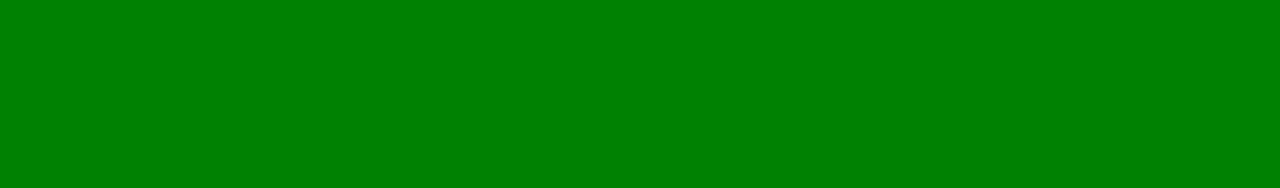
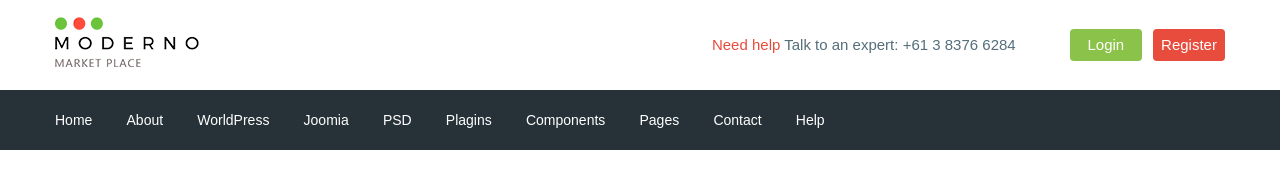
Before and after one commit to batalovmv/work_moderno, a website: page app/index.html in a window 1280 px wide. Drawn offline with nearby package versions, Linux system fonts and the light colour scheme; files that its build step writes are made by us from their sources.

Commit message:
added header

```diff
--- a/app/index.html
+++ b/app/index.html
@@ -7,12 +7,65 @@
     <title>Document</title>
     <link rel="stylesheet" href="css/libs.min.css">
     <link rel="stylesheet" href="css/style.min.css">
+
+
+
+    <script src="https://ajax.googleapis.com/ajax/libs/jquery/3.4.1/jquery.min.js"></script>
+    <script src="js/libs.min.js"></script>
+    <script src="js/main.min.js"></script>
 </head>
 
 <body>
-    <script src="https://ajax.googleapis.com/ajax/libs/jquery/3.4.1/jquery.min.js"></script>
-    <script src="js/libs.min.js"></script>
-    <script src="js/main.min.js"></script>
+    <header class='header'>
+        <div class="header__top">
+            <div class="container">
+                <div class="header__top-inner">
+                    <div class="header__logo">
+                        <a href="#">
+                            <img src="images/logo.png" alt="">
+                        </a>
+                    </div>
+                    <div class="header__text">
+                        <a href="">
+                            <span>Need help</span>
+                        </a>
+                        Talk to an expert:
+                        <a href="tel:61383766284">
+                        +61 3 8376 6284
+                    </a>
+
+                    </div>
+                    <div class="header__box">
+                        <a class="basket" href=""></a>
+                        <a class="header__btn btn_login" href="">Login</a>
+                        <a class="header__btn btn_register" href="">Register</a>
+                    </div>
+                </div>
+            </div>
+        </div>
+        <div class="header__bottom">
+            <div class="container">
+                <nav class="menu">
+                    <ul class="menu__list">
+                        <li href="#"> <a href=""> Home</a></li>
+                        <li href="#"> <a href=""> About</a></li>
+                        <li href="#"> <a href=""> WorldPress</a></li>
+                        <li href="#"> <a href=""> Joomia</a></li>
+                        <li href="#"> <a href="">PSD</a> </li>
+                        <li href="#"> <a href=""> Plagins</a></li>
+                        <li href="#"> <a href=""> Components</a></li>
+                        <li href="#"> <a href="">Pages</a> </li>
+                        <li href="#"> <a href=""> Contact</a></li>
+                        <li href="#"> <a href=""> Help</a></li>
+                    </ul>
+                </nav>
+            </div>
+        </div>
+    </header>
+
+
+
+
 </body>
 
 </html>
--- /dev/null
+++ b/app/scss/_fonts.scss
@@ -0,0 +1,20 @@
+@font-face {
+    font-family: "Roboto-Regular", sans-serif;
+    src: url('../fonts/Roboto-Regular.woff2') format("woff2"), url('../fonts/Roboto-Regular.woff') format("woff");
+    font-weight: 400;
+    font-display: swap;
+}
+
+@font-face {
+    font-family: "Roboto-Medium", sans-serif;
+    src: url('../fonts/Roboto-Medium.woff2') format("woff2"), url('../fonts/Roboto-Medium.woff') format("woff");
+    font-weight: 400;
+    font-display: swap;
+}
+
+@font-face {
+    font-family: "Roboto-Bold", sans-serif;
+    src: url('../fonts/Roboto-Bold.woff2') format("woff2"), url('../fonts/Roboto-Bold.woff') format("woff");
+    font-weight: 400;
+    font-display: swap;
+}
--- /dev/null
+++ b/app/scss/_global.scss
@@ -0,0 +1,36 @@
+html {
+    box-sizing: border-box;
+}
+
+*,
+*::before,
+*::after {
+    box-sizing: inherit;
+}
+
+a {
+    display: inline-block;
+    text-decoration: none;
+    color: $text;
+}
+
+ul,
+li {
+    margin: 0;
+    padding: 0;
+    list-style: none;
+}
+
+body {
+    font-family: "Roboto-Regular", sans-serif;
+    font-weight: 400;
+    font-size: 15px;
+    line-height: 24px;
+    color: $text;
+}
+
+.container {
+    max-width: 1200px;
+    margin: 0 auto;
+    padding: 0 15px;
+}
--- /dev/null
+++ b/app/scss/_vars.scss
@@ -0,0 +1,4 @@
+$text: #546e7a;
+$red: #e74c3c;
+$green: #8bc34a;
+$bg: #263238;
--- a/app/scss/style.scss
+++ b/app/scss/style.scss
@@ -1,13 +1,58 @@
-html {
-    box-sizing: border-box;
+@import 'vars';
+@import 'global';
+@import 'fonts';
+.header__top-inner {
+    display: flex;
+    justify-content: space-between;
+    height: 90px;
+    align-items: center;
 }
 
-*,
-*::before,
-*::after {
-    box-sizing: inherit;
+.header__text {
+    margin-left: auto;
+    margin-right: 50px;
+    span {
+        color: $red;
+    }
 }
 
-body {
-    background-color: green;
+.btn_login {
+    padding: 4px;
+    width: 72px;
+    background-color: $green;
+    border-radius: 4px;
+    text-align: center;
+    color: #ffffff;
 }
+
+.btn_register {
+    background-color: $red;
+    padding: 4px;
+    width: 72px;
+    border-radius: 4px;
+    text-align: center;
+    color: #ffffff;
+    margin-left: 7px;
+}
+
+.header__bottom {
+    background-color: $bg;
+    .menu {
+        display: flex;
+        align-items: center;
+        height: 60px;
+    }
+}
+
+.menu__list {
+    li {
+        display: inline-block;
+        &+li {
+            margin-left: 30px;
+        }
+    }
+    a {
+        color: #fff;
+        font-size: 14px;
+    }
+}
--- a/gulpfile.js
+++ b/gulpfile.js
@@ -59,7 +59,7 @@ gulp.task('browser-sync', function() {
 });
 
 gulp.task('watch', function() {
-    gulp.watch('app/scss/style.scss', gulp.parallel('sass'));
+    gulp.watch('app/scss/*.scss', gulp.parallel('sass'));
     gulp.watch('app/*.html', gulp.parallel('html'));
     gulp.watch('app/js/*.js', gulp.parallel('sass'));
 });
```
Also changed, not shown: app/fonts/Roboto-Bold.woff (added), app/fonts/Roboto-Bold.woff2 (added), app/fonts/Roboto-Medium.woff (added), app/fonts/Roboto-Medium.woff2 (added), app/fonts/Roboto-Regular.woff (added), app/fonts/Roboto-Regular.woff2 (added), app/images/logo.png (added).
